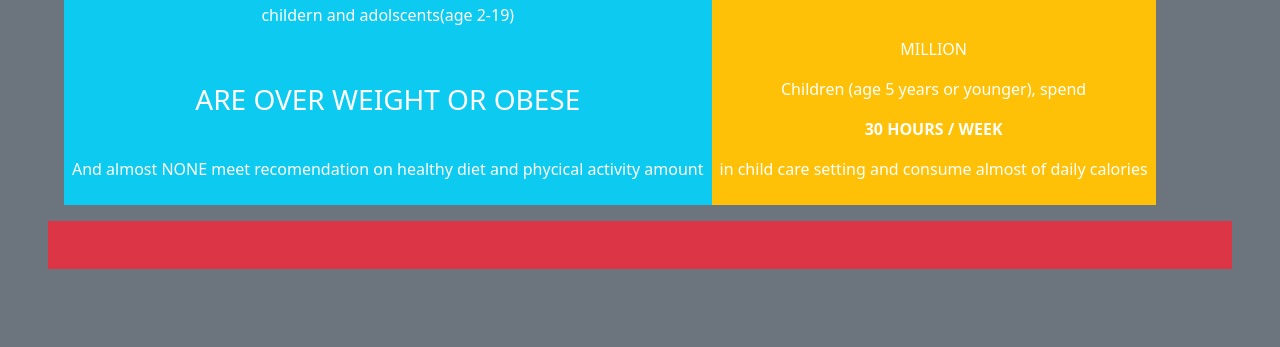
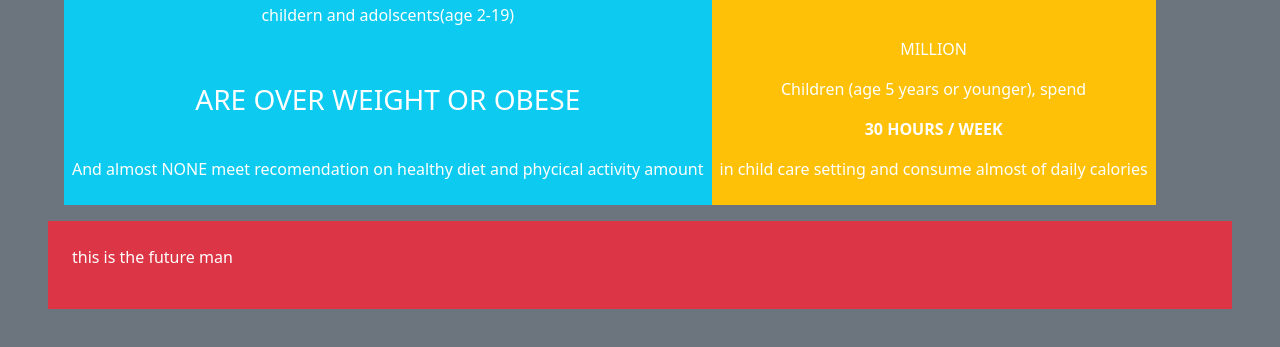
Before and after one commit to sangeetha-hari/boot, a plain HTML site: page index.html in a window 1280 px wide. Shown: the part 275-622 px from the top of the page. Drawn offline with nearby package versions, Linux system fonts and the light colour scheme.

Commit message:
added text in red box

```diff
--- a/index.html
+++ b/index.html
@@ -42,7 +42,9 @@
     <br/>
  </div>
  <div class="d-flex p-4 bg-danger text-white">
-    <div clas></div>
+    <div class="">
+      <p> this is the future man</p>
+    </div>
   </div>
 </body>
 
```
